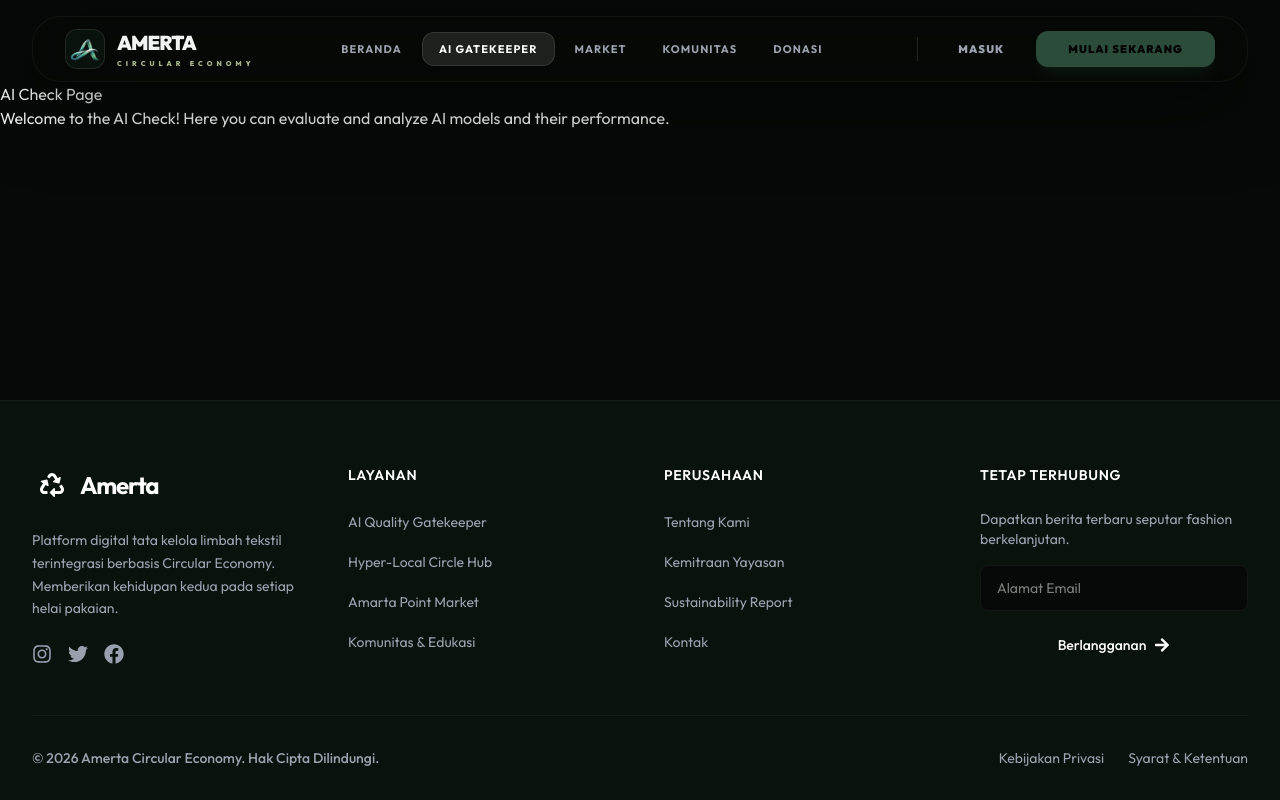
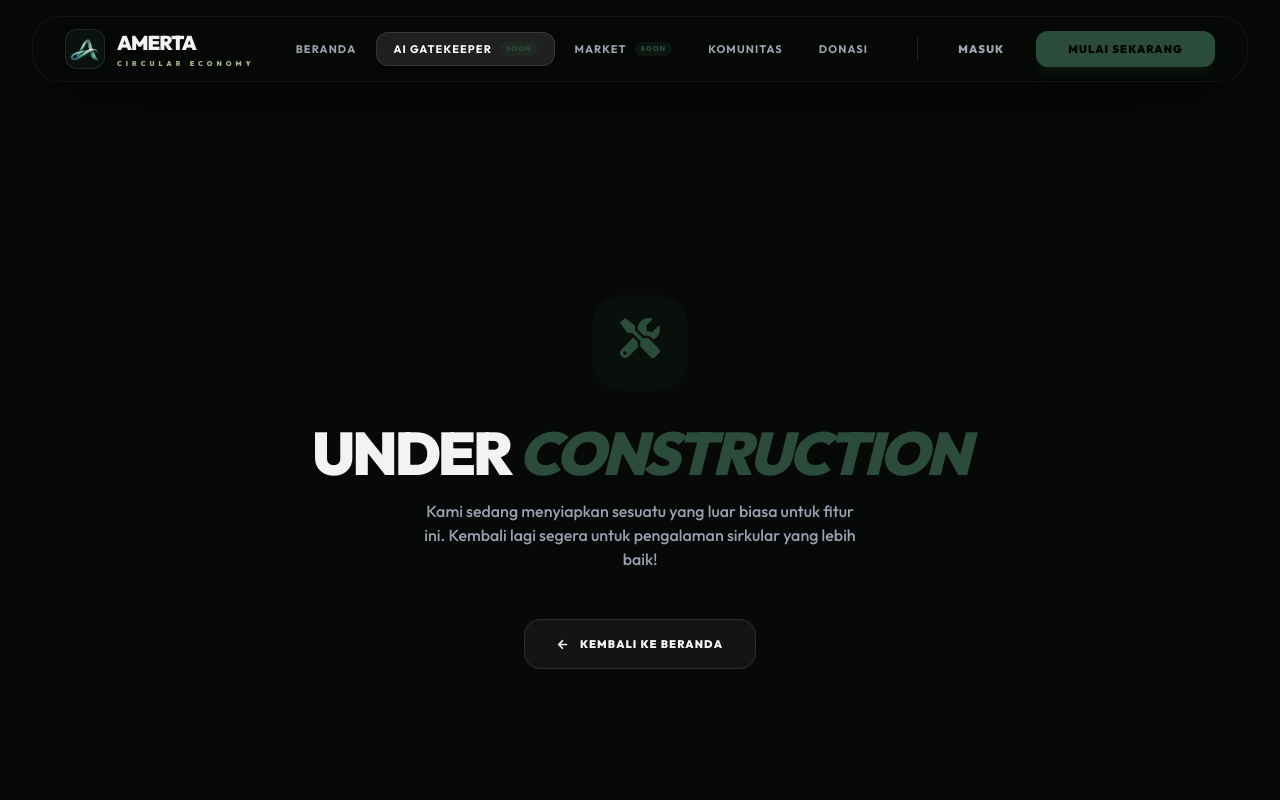
Before and after one commit to takumifahri/AmertaIOFest, a Next.js app: page /ai-check in a window 1280 px wide. Shown: the top 800 px of the page. Built offline with nearby package versions, Linux system fonts and the light colour scheme; no server answers.

Commit message:
fix community, feat: donation

```diff
--- a/src/app/(main)/ai-check/page.jsx
+++ b/src/app/(main)/ai-check/page.jsx
@@ -1,8 +1,49 @@
-export default function AiCheck() {
-    return (
-        <div>
-            <h1>AI Check Page</h1>
-            <p>Welcome to the AI Check! Here you can evaluate and analyze AI models and their performance.</p>
-        </div>
-    );
+'use client';
+import { motion } from 'framer-motion';
+import { FaTools, FaArrowLeft } from 'react-icons/fa';
+import Link from 'next/link';
+
+export default function UnderConstruction() {
+  return (
+    <div className="min-h-screen bg-background flex flex-col items-center justify-center p-6 text-center">
+      <motion.div
+        initial={{ opacity: 0, scale: 0.8 }}
+        animate={{ opacity: 1, scale: 1 }}
+        className="w-24 h-24 bg-primary/10 rounded-[32px] flex items-center justify-center text-primary mb-8"
+      >
+        <FaTools size={40} className="animate-bounce" />
+      </motion.div>
+
+      <motion.h1
+        initial={{ opacity: 0, y: 20 }}
+        animate={{ opacity: 1, y: 0 }}
+        transition={{ delay: 0.2 }}
+        className="text-4xl md:text-6xl font-black text-foreground tracking-tighter mb-4 uppercase"
+      >
+        Under <span className="text-primary italic">Construction</span>
+      </motion.h1>
+
+      <motion.p
+        initial={{ opacity: 0, y: 20 }}
+        animate={{ opacity: 1, y: 0 }}
+        transition={{ delay: 0.3 }}
+        className="text-gray-400 max-w-md mx-auto mb-12 font-medium"
+      >
+        Kami sedang menyiapkan sesuatu yang luar biasa untuk fitur ini. Kembali lagi segera untuk pengalaman sirkular yang lebih baik!
+      </motion.p>
+
+      <motion.div
+        initial={{ opacity: 0, y: 20 }}
+        animate={{ opacity: 1, y: 0 }}
+        transition={{ delay: 0.4 }}
+      >
+        <Link
+          href="/"
+          className="inline-flex items-center gap-3 bg-white/5 border border-white/10 px-8 py-4 rounded-2xl text-[11px] font-black uppercase tracking-widest text-foreground hover:bg-white/10 transition-all"
+        >
+          <FaArrowLeft /> Kembali ke Beranda
+        </Link>
+      </motion.div>
+    </div>
+  );
 }
--- a/src/app/(main)/market/page.jsx
+++ b/src/app/(main)/market/page.jsx
@@ -1,9 +1,49 @@
+'use client';
+import { motion } from 'framer-motion';
+import { FaTools, FaArrowLeft } from 'react-icons/fa';
+import Link from 'next/link';
 
-export default function Market() {
+export default function UnderConstruction() {
   return (
-    <div>
-      <h1>Market Page</h1>
-      <p>Welcome to the market! Here you can find various products and services.</p>
+    <div className="min-h-screen bg-background flex flex-col items-center justify-center p-6 text-center">
+      <motion.div
+        initial={{ opacity: 0, scale: 0.8 }}
+        animate={{ opacity: 1, scale: 1 }}
+        className="w-24 h-24 bg-primary/10 rounded-[32px] flex items-center justify-center text-primary mb-8"
+      >
+        <FaTools size={40} className="animate-bounce" />
+      </motion.div>
+
+      <motion.h1
+        initial={{ opacity: 0, y: 20 }}
+        animate={{ opacity: 1, y: 0 }}
+        transition={{ delay: 0.2 }}
+        className="text-4xl md:text-6xl font-black text-foreground tracking-tighter mb-4 uppercase"
+      >
+        Under <span className="text-primary italic">Construction</span>
+      </motion.h1>
+
+      <motion.p
+        initial={{ opacity: 0, y: 20 }}
+        animate={{ opacity: 1, y: 0 }}
+        transition={{ delay: 0.3 }}
+        className="text-gray-400 max-w-md mx-auto mb-12 font-medium"
+      >
+        Kami sedang menyiapkan sesuatu yang luar biasa untuk fitur ini. Kembali lagi segera untuk pengalaman sirkular yang lebih baik!
+      </motion.p>
+
+      <motion.div
+        initial={{ opacity: 0, y: 20 }}
+        animate={{ opacity: 1, y: 0 }}
+        transition={{ delay: 0.4 }}
+      >
+        <Link
+          href="/"
+          className="inline-flex items-center gap-3 bg-white/5 border border-white/10 px-8 py-4 rounded-2xl text-[11px] font-black uppercase tracking-widest text-foreground hover:bg-white/10 transition-all"
+        >
+          <FaArrowLeft /> Kembali ke Beranda
+        </Link>
+      </motion.div>
     </div>
   );
 }
--- /dev/null
+++ b/src/app/dashboard/history/page.jsx
@@ -0,0 +1,58 @@
+'use client';
+import { motion } from 'framer-motion';
+import { FaHistory, FaTools } from 'react-icons/fa';
+
+export default function HistoryUnderConstruction() {
+  return (
+    <div className="flex flex-col items-center justify-center min-h-[80vh] p-6 text-center">
+      <motion.div
+        initial={{ opacity: 0, scale: 0.8 }}
+        animate={{ opacity: 1, scale: 1 }}
+        className="w-20 h-20 bg-primary/10 rounded-[24px] flex items-center justify-center text-primary mb-8"
+      >
+        <FaHistory size={32} className="animate-pulse" />
+      </motion.div>
+
+      <div className="relative mb-6">
+        <motion.h1
+          initial={{ opacity: 0, y: 20 }}
+          animate={{ opacity: 1, y: 0 }}
+          transition={{ delay: 0.2 }}
+          className="text-4xl md:text-5xl font-black text-foreground tracking-tighter uppercase italic"
+        >
+          Histori <span className="text-primary">Aktivitas</span>
+        </motion.h1>
+        <motion.div
+            initial={{ width: 0 }}
+            animate={{ width: '100%' }}
+            transition={{ delay: 0.5, duration: 1 }}
+            className="h-1 bg-primary/20 mt-2 rounded-full mx-auto"
+        />
+      </div>
+
+      <motion.div
+        initial={{ opacity: 0, y: 20 }}
+        animate={{ opacity: 1, y: 0 }}
+        transition={{ delay: 0.3 }}
+        className="bg-surface border border-gray-100 dark:border-white/5 p-8 rounded-[32px] max-w-lg shadow-xl"
+      >
+        <div className="flex items-center justify-center gap-3 text-primary mb-4">
+            <FaTools size={18} />
+            <span className="text-[10px] font-black uppercase tracking-[3px]">Under Construction</span>
+        </div>
+        <p className="text-gray-500 dark:text-gray-400 font-medium leading-relaxed">
+          Fitur histori aktivitas sedang dalam tahap pengembangan. Kami akan segera menghadirkan laporan jejak sirkular kamu di sini.
+        </p>
+      </motion.div>
+
+      <motion.div
+        initial={{ opacity: 0 }}
+        animate={{ opacity: 1 }}
+        transition={{ delay: 0.6 }}
+        className="mt-12 text-[10px] font-black text-gray-400 uppercase tracking-[4px]"
+      >
+        Coming Soon 2026
+      </motion.div>
+    </div>
+  );
+}
--- a/src/components/dashboard/Sidebar.jsx
+++ b/src/components/dashboard/Sidebar.jsx
@@ -51,9 +51,8 @@
 
   const navItems = [
     { label: "Overview", icon: FaHome, href: "/dashboard" },
-    { label: "Manajemen Barang", icon: FaBoxOpen, href: "/dashboard/items" },
     { label: "Chat", icon: FaCommentDots, href: "/dashboard/chat" },
-    { label: "Histori Aktivitas", icon: FaHistory, href: "/dashboard/history" },
+    { label: "Histori Aktivitas", icon: FaHistory, href: "/dashboard/history", isUnderConstruction: true },
     { label: "AI Kurator", icon: FaRobot, href: "/dashboard/ai" },
     { label: "Komunitas", icon: FaLeaf, href: "/komunitas" },
     { label: "Profil Saya", icon: FaUser, href: "/dashboard/profile" },
@@ -115,12 +114,17 @@
                   key={item.href}
                   href={item.href}
                   onClick={() => setIsMobileOpen(false)}
-                  className={`w-full flex items-center gap-3 px-4 py-3 rounded-xl transition-all font-medium text-sm group ${
+                  className={`w-full flex items-center justify-between px-4 py-3 rounded-xl transition-all font-medium text-sm group ${
                     isActive ? "bg-primary text-white shadow-md shadow-primary/20" : "text-gray-500 hover:bg-gray-100 dark:hover:bg-gray-800"
                   }`}
                 >
-                  <Icon className={`${isActive ? "text-white" : "text-gray-400 group-hover:text-primary"} shrink-0`} />
-                  {!isCollapsed && <span className="whitespace-nowrap">{item.label}</span>}
+                  <div className="flex items-center gap-3">
+                    <Icon className={`${isActive ? "text-white" : "text-gray-400 group-hover:text-primary"} shrink-0`} />
+                    {!isCollapsed && <span className="whitespace-nowrap">{item.label}</span>}
+                  </div>
+                  {!isCollapsed && item.isUnderConstruction && (
+                    <span className="text-[8px] bg-primary/20 text-primary px-2 py-0.5 rounded-full font-black">SOON</span>
+                  )}
                 </Link>
               );
             })}
--- a/src/components/home/FeatureList.jsx
+++ b/src/components/home/FeatureList.jsx
@@ -1,5 +1,6 @@
 import { MdOutlineDocumentScanner } from "react-icons/md";
 import { FaMap, FaCoins } from "react-icons/fa";
+import Link from "next/link";
 
 export default function FeatureList() {
   const features = [
@@ -10,6 +11,7 @@
       description: "Deep Learning kami mendeteksi kerusakan, noda, dan membagi kondisi pakaian ke dalam 4 kategori kelayakan.",
       color: "text-blue-500",
       bgColor: "bg-blue-50 dark:bg-blue-500/10",
+      isComingSoon: true
     },
     {
       id: "hyper-local",
@@ -54,8 +56,11 @@
                 {feature.icon}
               </div>
 
-              <h4 className="text-2xl font-black text-foreground mb-6 tracking-tight">
+              <h4 className="text-2xl font-black text-foreground mb-6 tracking-tight flex items-center gap-3">
                 {feature.title}
+                {feature.isComingSoon && (
+                  <span className="text-[8px] bg-primary/20 text-primary px-2 py-1 rounded-full font-black tracking-[1px]">SOON</span>
+                )}
               </h4>
 
               <p className="text-gray-500 dark:text-gray-400 leading-relaxed font-medium">
@@ -63,9 +68,12 @@
               </p>
 
               <div className="mt-8 pt-8 border-t border-gray-50 dark:border-white/5">
-                 <span className="text-[10px] font-black uppercase tracking-[2px] text-primary group-hover:gap-3 flex items-center gap-2 transition-all cursor-pointer">
+                 <Link
+                   href={feature.id === "ai-gatekeeper" ? "/ai-check" : "#"}
+                   className="text-[10px] font-black uppercase tracking-[2px] text-primary hover:gap-3 flex items-center gap-2 transition-all cursor-pointer"
+                 >
                     Pelajari Selengkapnya →
-                 </span>
+                 </Link>
               </div>
             </div>
           ))}
--- a/src/components/layout/Footer.jsx
+++ b/src/components/layout/Footer.jsx
@@ -37,8 +37,9 @@
             <h3 className="font-semibold text-amerta-dark mb-6 uppercase tracking-wider text-sm">Layanan</h3>
             <ul className="space-y-4">
               <li>
-                <Link href="/ai-check" className="text-gray-600 dark:text-gray-400 hover:text-amerta-green text-sm transition-colors">
+                <Link href="/ai-check" className="flex items-center gap-2 group text-gray-600 dark:text-gray-400 hover:text-amerta-green text-sm transition-colors">
                   AI Quality Gatekeeper
+                  <span className="text-[7px] bg-primary/20 text-primary px-1.5 py-0.5 rounded-full font-black">SOON</span>
                 </Link>
               </li>
               <li>
@@ -47,8 +48,9 @@
                 </Link>
               </li>
               <li>
-                <Link href="/market" className="text-gray-600 dark:text-gray-400 hover:text-amerta-green text-sm transition-colors">
-                  Amarta Point Market
+                <Link href="/market" className="flex items-center gap-2 group text-gray-600 dark:text-gray-400 hover:text-amerta-green text-sm transition-colors">
+                  Amerta Point Market
+                  <span className="text-[7px] bg-primary/20 text-primary px-1.5 py-0.5 rounded-full font-black">SOON</span>
                 </Link>
               </li>
               <li>
--- a/src/components/layout/Navbar.jsx
+++ b/src/components/layout/Navbar.jsx
@@ -53,8 +53,8 @@
 
   const navLinks = [
     { name: "Beranda", href: "/" },
-    { name: "AI Gatekeeper", href: "/ai-check" },
-    { name: "Market", href: "/market" },
+    { name: "AI Gatekeeper", href: "/ai-check", isUnderConstruction: true },
+    { name: "Market", href: "/market", isUnderConstruction: true },
     { name: "Komunitas", href: "/komunitas" },
     { name: "Donasi", href: "/donation" },
   ];
@@ -91,13 +91,16 @@
                 <Link
                   key={link.name}
                   href={link.href}
-                  className={`px-4 py-2 text-[11px] font-bold uppercase tracking-widest transition-all duration-300 rounded-xl ${
+                  className={`px-4 py-2 text-[11px] font-bold uppercase tracking-widest transition-all duration-300 rounded-xl relative flex items-center gap-2 ${
                     isActive
                       ? "bg-primary/10 text-primary dark:bg-white/10 dark:text-white shadow-sm border border-primary/10 dark:border-white/10"
                       : "text-gray-500 dark:text-gray-400 hover:text-primary dark:hover:text-white hover:bg-primary/5 dark:hover:bg-white/5"
                   }`}
                 >
                   {link.name}
+                  {link.isUnderConstruction && (
+                    <span className="text-[7px] bg-primary/20 text-primary px-1.5 py-0.5 rounded-full font-black">SOON</span>
+                  )}
                 </Link>
               );
             })}
@@ -192,13 +195,16 @@
               <Link
                 key={link.name}
                 href={link.href}
-                className={`block px-4 py-4 rounded-xl text-xs font-black uppercase tracking-widest transition-all ${
+                className={`flex items-center justify-between px-4 py-4 rounded-xl text-xs font-black uppercase tracking-widest transition-all ${
                   isActive
                     ? "bg-primary/10 text-primary dark:bg-white/10 dark:text-white"
                     : "text-gray-600 dark:text-gray-300 hover:text-primary hover:bg-primary/5"
                 }`}
               >
                 {link.name}
+                {link.isUnderConstruction && (
+                  <span className="text-[8px] bg-primary/20 text-primary px-2 py-0.5 rounded-full font-black">UNDER CONSTRUCTION</span>
+                )}
               </Link>
             );
           })}
```
